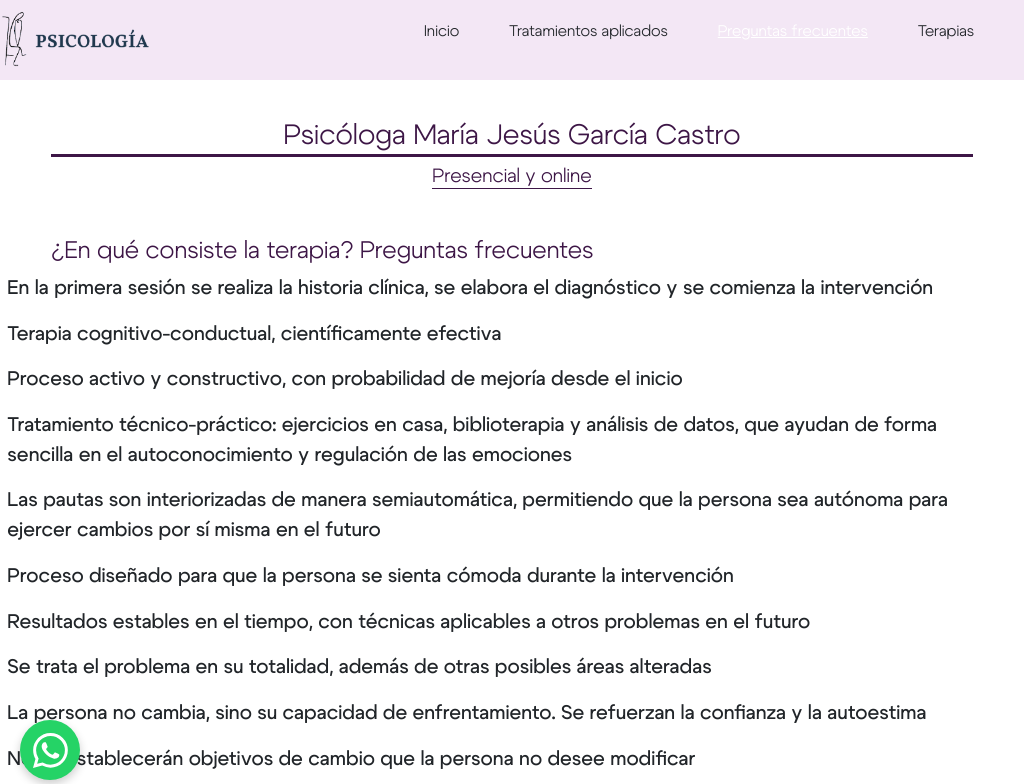
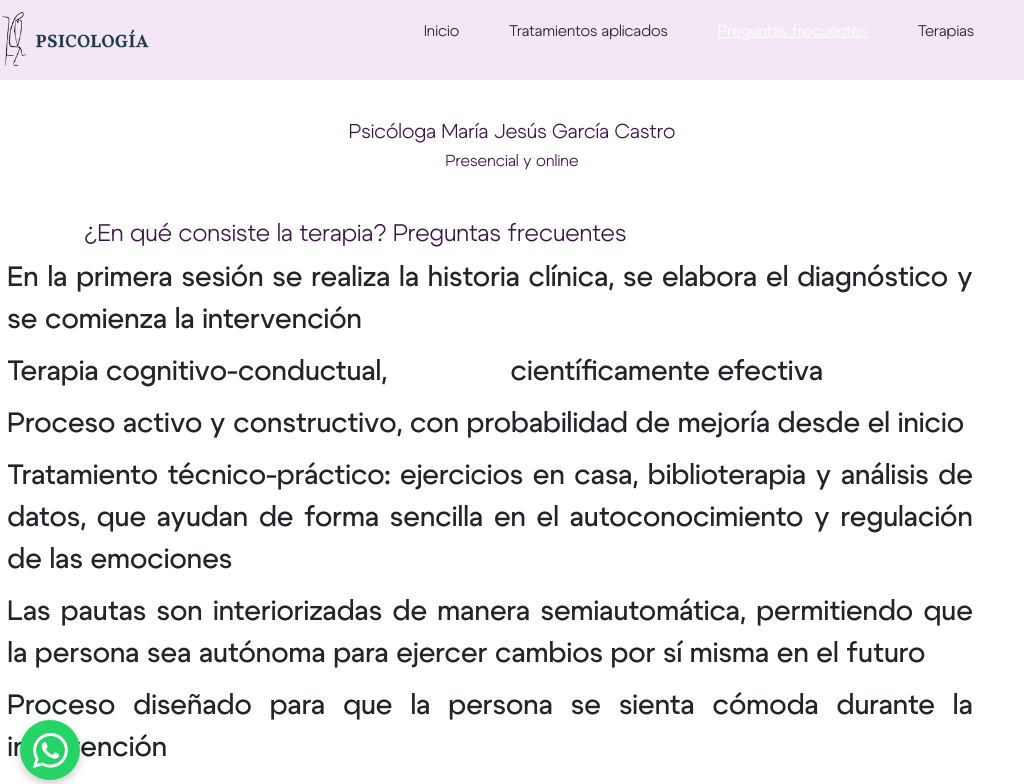
Before and after one commit to aalexgarciagl/psicologiaciudadreal, an Angular app: page /preguntas in a window 1024 px wide. Shown: the top 784 px of the page. Built offline with nearby package versions, Linux system fonts and the light colour scheme; a web font is replaced by a local one.

Commit message:
Uopdates

```diff
--- a/src/app/componentes/incio/incio.component.css
+++ b/src/app/componentes/incio/incio.component.css
@@ -346,7 +346,10 @@
     }
 
     .header-content p{
-        font-size: 2.5vh;
+        font-size: 2.6vh;
+    }
+    .header-content h1{
+        font-size: 2.75vh;
     }
 }
 
--- a/src/app/componentes/preguntas/preguntas.component.css
+++ b/src/app/componentes/preguntas/preguntas.component.css
@@ -20,11 +20,9 @@ ul li{
 .subtitle h4{
     font-size: 3vh;
     color: #3d1646;
-    border-bottom: 1px solid #3d1646;
 }
 
 .title h1{
-    border-bottom: 3px solid #3d1646;
     width: 90%;
     font-size: 4vh;
 }
@@ -104,7 +102,6 @@ h2{
     .subtitle h4{
         font-size: 2.4vh;
         color: #3d1646;
-        border-bottom: 1px solid #3d1646;
     }
     .especialista li{
         font-size: 80%;
@@ -164,9 +161,20 @@ h2{
     .text1 p{
         font-size: 3vh;
     }
+    .subtitle h4{
+        font-size: 2.3vh;
+        color: #3d1646;
+    }
+
+    .title h1{
+        font-size: 2.8vh;
+    }
 }
 
 @media (min-width: 1000px) and (max-width: 1400px){
+    .especialista ul li{
+        font-size: 3.5vh;
+    }
     .text1 h2{
         font-size: 4.5vh;
     }
@@ -174,4 +182,41 @@ h2{
     .text1 a{
         font-size: 4.5vh;
     }
+
+    .title h1{
+        font-size: 4.5vh;
+    }
+
+    .subtitle h4{
+        font-size: 4vh;
+    }
 }
+
+.especialista ul {
+    list-style: none;
+    text-align: justify;
+}
+
+.especialista ul li {
+    margin-bottom: 10px;
+    text-align: justify;
+}
+
+.especialista ul li::before {
+    color: #3d1646;
+    font-weight: bold;
+    display: inline-block;
+}
+
+@media (min-width: 500px) and (max-width: 1300px){
+
+
+
+    .title h1{
+        font-size: 2.5vh;
+    }
+
+    .subtitle h4{
+        font-size: 2vh;
+    }
+}
--- a/src/app/componentes/preguntas/preguntas.component.html
+++ b/src/app/componentes/preguntas/preguntas.component.html
@@ -6,10 +6,13 @@
 </div>
 <div class="body">
     <div class="especialista">
-        <h2>¿En qué consiste la terapia? Preguntas frecuentes</h2>
+
         <ul style="list-style: none;">
+            <h2>¿En qué consiste la terapia? Preguntas frecuentes</h2>
             <li>En la primera sesión se realiza la historia clínica, se elabora el diagnóstico y se comienza la intervención</li>
-            <li>Terapia cognitivo-conductual, científicamente efectiva</li>
+            <li>Terapia cognitivo-conductual,@if(checkSize() < 1025){
+                <b style="color: white;">asdasdasdas</b>
+            } científicamente efectiva</li>
             <li>Proceso activo y constructivo, con probabilidad de mejoría desde el inicio</li>
             <li>Tratamiento técnico-práctico: ejercicios en casa, biblioterapia y análisis de datos, que ayudan de forma sencilla en el autoconocimiento y regulación de las emociones</li>
             <li>Las pautas son interiorizadas de manera semiautomática, permitiendo que la persona sea autónoma para ejercer cambios por sí misma en el futuro</li>
--- a/src/app/componentes/preguntas/preguntas.component.ts
+++ b/src/app/componentes/preguntas/preguntas.component.ts
@@ -23,4 +23,8 @@ export class PreguntasComponent implements OnInit {
   }
   telNormal:any
   email:any
+
+  checkSize(){
+    return window.screen.width
+  }
 }
--- a/src/app/componentes/terapias/terapias.component.css
+++ b/src/app/componentes/terapias/terapias.component.css
@@ -12,14 +12,13 @@
     align-items: center;
 }
 
+
 .subtitle h4{
     font-size: 3vh;
     color: #3d1646;
-    border-bottom: 1px solid #3d1646;
 }
 
 .title h1{
-    border-bottom: 3px solid #3d1646;
     width: 90%;
     font-size: 4vh;
 }
@@ -121,7 +120,6 @@ h2{
     .subtitle h4{
         font-size: 2.5vh;
         color: #3d1646;
-        border-bottom: 1px solid #3d1646;
     }
     .especialista li{
         font-size: 80%;
@@ -146,6 +144,19 @@ h2{
     .title h1{
         font-size: 3.4vh;
     }
+
+
+
+    .subtitle h4{
+        font-size: 2.3vh;
+        color: #3d1646;
+        border-bottom: 1px solid #3d1646;
+    }
+
+    .title h1{
+        width: 100%;
+        font-size: 2.8vh;
+    }
 }
 
 
@@ -157,9 +168,35 @@ h2{
     .text1 a{
         font-size: 4.5vh;
     }
+
+    .accordion-body{
+        font-size: 3.5vh;
+    }
+
+    .title h1{
+        font-size: 4.5vh;
+    }
+
+    .subtitle h4{
+        font-size: 4vh;
+    }
 }
 
 
 .accordion-body{
     text-align: justify;
 }
+
+@media (min-width: 500px) and (max-width: 1300px){
+
+
+
+    .title h1{
+        font-size: 2.2vh;
+    }
+
+    .subtitle h4{
+        font-size: 1.7vh;
+        border-bottom: none;
+    }
+}
--- a/src/app/componentes/tratamientos/tratamientos.component.css
+++ b/src/app/componentes/tratamientos/tratamientos.component.css
@@ -15,7 +15,6 @@
 .subtitle h4{
     font-size: 3vh;
     color: #3d1646;
-    border-bottom: 1px solid #3d1646;
 }
 
 .especialista h2{
@@ -28,7 +27,6 @@ ul li{
 }
 
 .title h1{
-    border-bottom: 3px solid #3d1646;
     width: 90%;
     font-size: 4vh;
 }
@@ -146,13 +144,20 @@ h2{
     }
 
     .subtitle h4{
-        font-size: 2.5vh;
+        font-size: 2.3vh;
         color: #3d1646;
-        border-bottom: 1px solid #3d1646;
+    }
+
+    .title h1{
+        font-size: 2.8vh;
     }
 }
 
 @media (min-width: 1000px) and (max-width: 1400px){
+
+    .especialista ul li{
+        font-size: 3.5vh;
+    }
     .text1 h2{
         font-size: 4.5vh;
     }
@@ -160,4 +165,41 @@ h2{
     .text1 a{
         font-size: 4.5vh;
     }
+
+    .title h1{
+        font-size: 4.5vh;
+    }
+
+    .subtitle h4{
+        font-size: 4vh;
+    }
 }
+
+@media (min-width: 500px) and (max-width: 1300px){
+
+
+
+    .title h1{
+        font-size: 2.5vh;
+    }
+
+    .subtitle h4{
+        font-size: 2vh;
+    }
+}
+
+.especialista ul {
+    list-style: none;
+    text-align: justify;
+}
+
+.especialista ul li {
+    margin-bottom: 10px;
+    text-align: justify;
+}
+
+.especialista ul li::before {
+    color: #3d1646;
+    font-weight: bold;
+    display: inline-block;
+}
--- a/src/app/componentes/tratamientos/tratamientos.component.html
+++ b/src/app/componentes/tratamientos/tratamientos.component.html
@@ -6,22 +6,23 @@
 </div>
 <div class="body">
     <div class="especialista">
-        <h2>Especialista en ansiedad</h2>
+
         <ul style="list-style: none;">
-            <li><b style="color: #3d1646;">Trastornos de ansiedad</b>: ataques de pánico, hipocondría, pensamientos obsesivos y tendencia a sobrepensar</li>
-            <li><b style="color: #3d1646;">Superación de rupturas de pareja</b></li>
-            <li><b style="color: #3d1646;">Técnicas para la resolución de conflictos de pareja</b></li>
+            <h2>Especialista en ansiedad</h2>
+            <li><b style="color: #3d1646; font-weight: lighter;">Trastornos de ansiedad</b>: ataques de pánico, hipocondría, pensamientos obsesivos y tendencia a sobrepensar</li>
+            <li><b style="color: #3d1646; font-weight: lighter;">Ruptura de pareja / depedencia</b></li>
+            <li><b style="color: #3d1646; font-weight: lighter;">Conflictos de pareja</b></li>
             <li>Asesoramiento en conflictos cotidianos: toma de decisiones, consejo puntual sobre aspectos personales, laborales, etc</li>
-            <li><b style="color: #3d1646;">Técnicas para desarrollar la inteligencia emocional</b></li>
+            <li><b style="color: #3d1646; font-weight: lighter;">Técnicas para desarrollar la inteligencia emocional</b></li>
             <li>Insatisfacción personal, baja autoestima, inseguridad</li>
             <li>Ansiedad social, timidez, habilidades sociales</li>
             <li>Control de la irritabilidad</li>
             <li>Depresión, baja motivación</li>
             <li>Insomnio crónico</li>
             <li>Acoso escolar y acoso laboral</li>
-            <li><b style="color: #3d1646;">Estrés</b>: estrés laboral/escolar, bajo rendimiento intelectual y académico</li>
-            <li><b style="color: #3d1646;">Técnicas de estudio y elaboración de un plan de estudios personalizado</b></li>
-            <li><b style="color: #3d1646;">Tratamiento conductual del sobrepeso</b></li>
+            <li><b style="color: #3d1646; font-weight: lighter;">Estrés</b>: estrés laboral/escolar, bajo rendimiento intelectual y académico</li>
+            <li><b style="color: #3d1646; font-weight: lighter;">Técnicas de estudio y elaboración de un plan de estudios personalizado</b></li>
+            <li><b style="color: #3d1646; font-weight: lighter;">Tratamiento conductual del sobrepeso</b></li>
         </ul>
     </div>
 </div>
```
